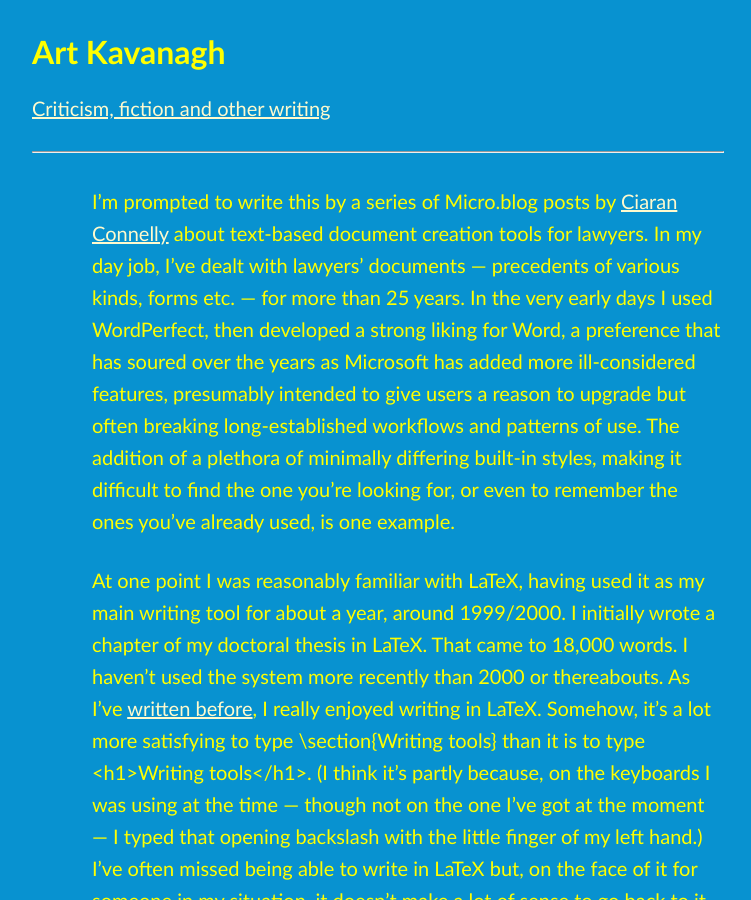
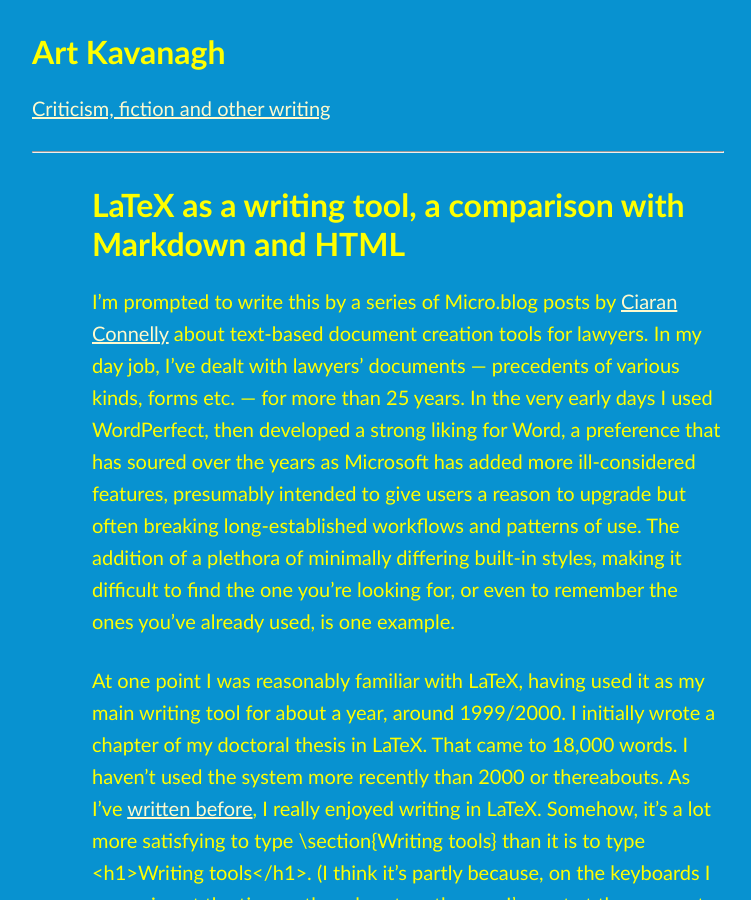
Before and after one commit to artkavanagh/github.io, a Jekyll site: the page LaTeX-writing-tool.html, which Jekyll copies as it is, in a window 1280 px wide and 900 px high. Shown: the whole window, without its empty margins (232-983 px from the left). Built offline with Jekyll 4.4.1, drawn with Linux system fonts in a browser that asks for light colours.

Commit message:
Update LaTeX-writing-tool.html

```diff
--- a/LaTeX-writing-tool.html
+++ b/LaTeX-writing-tool.html
@@ -11,6 +11,8 @@
 <p><a href="https://www.artkavanagh.ie/">Criticism, fiction and other writing</a></p>
 <hr>
 </header>
+<h1>LaTeX as a writing tool, a comparison with Markdown and HTML</h1>
+
 <p>I’m prompted to write this by a series of Micro.blog posts by <a href="https://micro.blog/ciaran">Ciaran Connelly</a> about text-based document creation tools for lawyers. In my day job, I’ve dealt with lawyers’ documents — precedents of various kinds, forms etc. — for more than 25 years. In the very early days I used WordPerfect, then developed a strong liking for Word, a preference that has soured over the years as Microsoft has added more ill-considered features, presumably intended to give users a reason to upgrade but often breaking long-established workflows and patterns of use. The addition of a plethora of minimally differing built-in styles, making it difficult to find the one you’re looking for, or even to remember the ones you’ve already used, is one example.</p>
 
 <p>At one point I was reasonably familiar with LaTeX, having used it as my main writing tool for about a year, around 1999/2000. I initially wrote a chapter of my doctoral thesis in LaTeX. That came to 18,000 words. I haven’t used the system more recently than 2000 or thereabouts. As I’ve <a href="https://www.artkavanagh.ie/HTML-Markdown">written before</a>, I really enjoyed writing in LaTeX. Somehow, it’s a lot more satisfying to type \section{Writing tools} than it is to type &lt;h1&gt;Writing tools&lt;/h1&gt;. (I think it’s partly because, on the keyboards I was using at the time — though not on the one I’ve got at the moment — I typed that opening backslash with the little finger of my left hand.) I’ve often missed being able to write in LaTeX but, on the face of it for someone in my situation, it doesn’t make a lot of sense to go back to it.</p>
```
